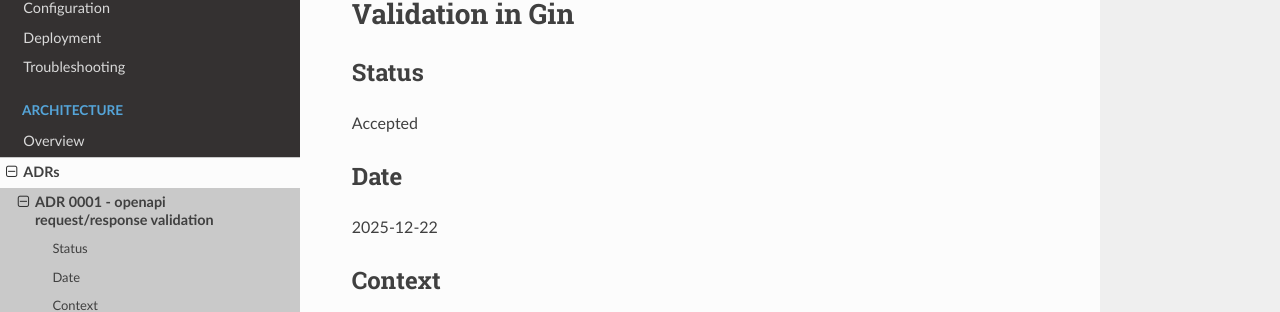
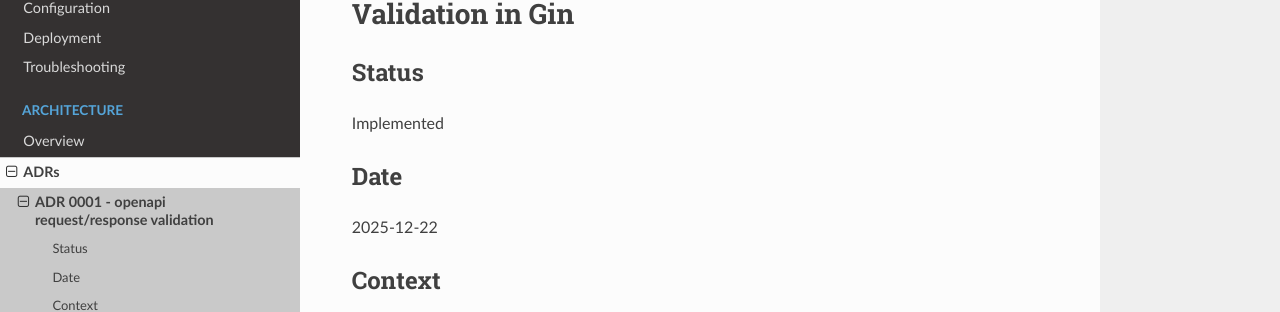
Before and after one commit to calypr/syfon, an MkDocs documentation site: the page built from docs/adr/adr-0001-request-response-validation.md, in a window 1280 px wide and 900 px high. Shown: the part 141-453 px from the top of the window. Built offline with MkDocs 1.6.1, drawn with Linux system fonts in a browser that asks for light colours; nearby versions of some CDN libraries.

Commit message:
update status

```diff
--- a/docs/adr/adr-0001-request-response-validation.md
+++ b/docs/adr/adr-0001-request-response-validation.md
@@ -2,7 +2,7 @@
 
 ## Status
 
-Accepted
+Implemented
 
 ## Date
 
```
Also changed, not shown: docs/adr/adr-0002-passports-ControlledAccessGrants.md (+1 -1 lines).
